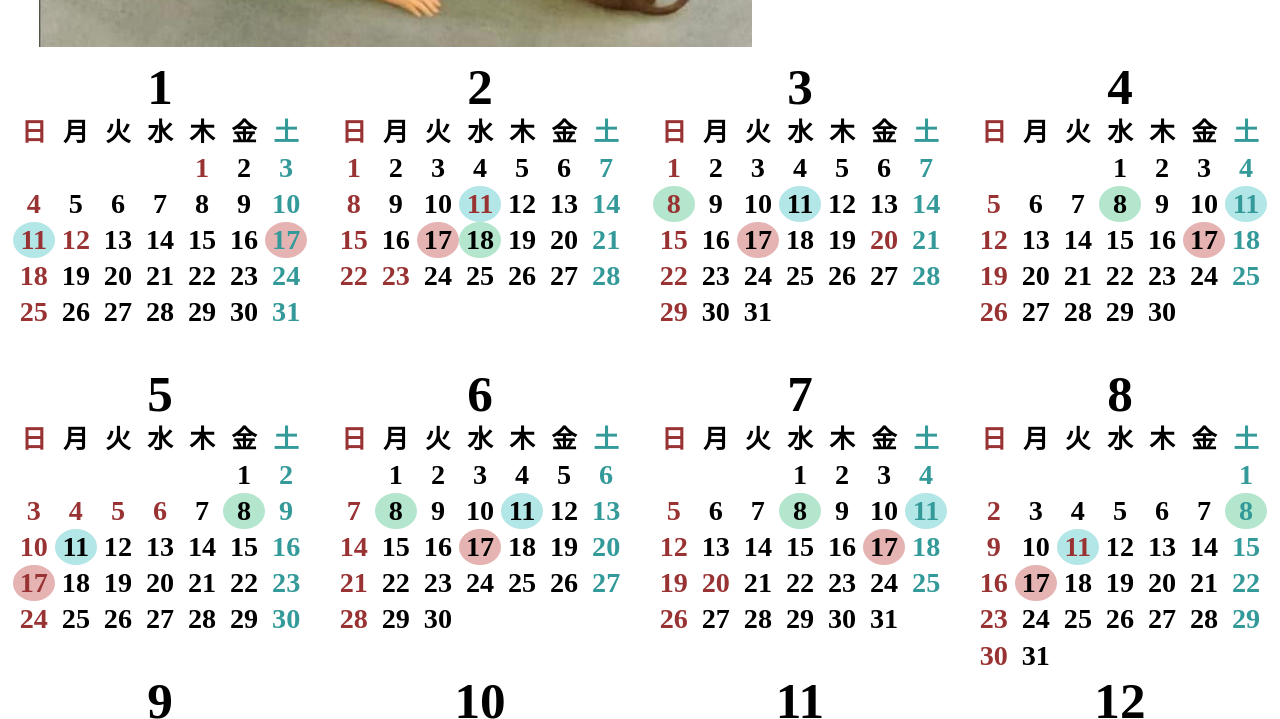
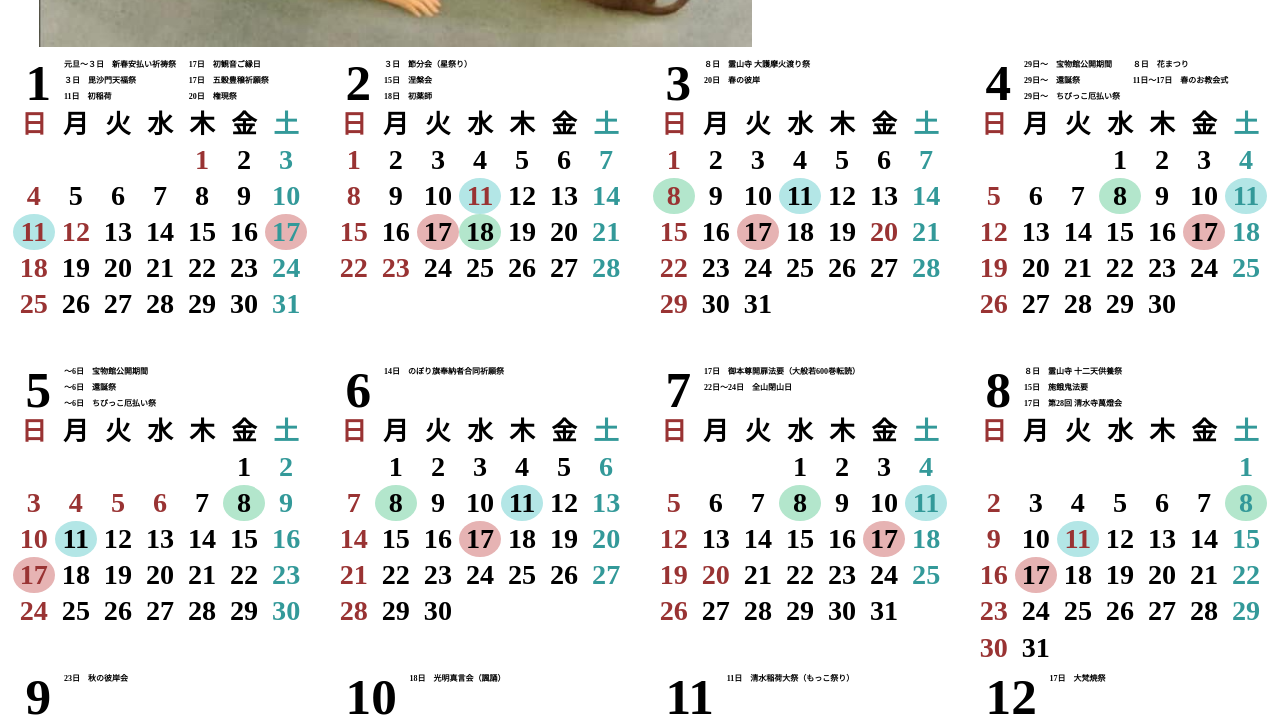
Before and after one commit to SHIMADA-Yukimasa/calendar, a plain HTML site: page index.html in a window 1280 px wide. Shown: the part 764-1483 px from the top of the page. Drawn offline with Linux system fonts and the light colour scheme; a web font is replaced by a local one.

Commit message:
予定を追加

```diff
--- a/calendar.js
+++ b/calendar.js
@@ -1,5 +1,36 @@
 const weekName = ['sun', 'mon', 'tue', 'wed', "thu", "fri", "sat"];
 const japaneseWeekName = '日月火水木金土'.split('');
+const yotei = [
+    [1, "元旦～３日　新春安払い祈祷祭"],
+    [1, "３日　毘沙門天福祭"],
+    [1, "11日　初稲荷"],
+    [1, "17日　初観音ご縁日"],
+    [1, "17日　五穀豊穣祈願祭"],
+    [1, "20日　権現祭"],
+    [2, "３日　節分会（星祭り）"],
+    [2, "15日　涅槃会"],
+    [2, "18日　初薬師"],
+    [3, "８日　霊山寺 大護摩火渡り祭"],
+    [3, "20日　春の彼岸"],
+    [4, "29日～　宝物館公開期間"],
+    [4, "29日～　還誕祭"],
+    [4, "29日～　ちびっこ厄払い祭"],
+    [4, "８日　花まつり"],
+    [4, "11日～17日　春のお教会式"],
+    [5, "～6日　宝物館公開期間"],
+    [5, "～6日　還誕祭"],
+    [5, "～6日　ちびっこ厄払い祭"],
+    [6, "14日　のぼり旗奉納者合同祈願祭"],
+    [7, "17日　御本尊開扉法要（大般若600巻転読）"],
+    [7, "22日～24日　全山閉山日"],
+    [8, "８日　霊山寺 十二天供養祭"],
+    [8, "15日　施餓鬼法要"],
+    [8, "17日　第28回 清水寺萬燈会"],
+    [9, "23日　秋の彼岸会"],
+    [10, "18日　光明真言会（諷誦）"],
+    [11, "11日　清水稲荷大祭（もっこ祭り）"],
+    [12, "17日　大梵焼祭"]
+];
 
 export function createCalendar (year, month)  {
     // 全体のdiv要素
@@ -8,8 +39,22 @@ export function createCalendar (year, month)  {
 
     // 月名のヘッダー部分
     const monthName = document.createElement("div");
-    monthName.classList.add("month-name");
-    monthName.innerText = month;
+    const getumei = document.createElement("div");
+    const yoteiContainar = document.createElement("div");
+    monthName.classList.add('month-name-containar');
+    yoteiContainar.classList.add('yotei-containar');
+    getumei.classList.add("month-name");
+    getumei.innerText = month;
+    yotei.forEach(v => {
+         if (v[0] === month) {
+             const div = document.createElement('div');
+             div.classList.add('yotei');
+             div.innerText = v[1];
+             yoteiContainar.appendChild(div);
+         }
+    });
+    monthName.appendChild(getumei);
+    monthName.appendChild(yoteiContainar);
     result.appendChild(monthName);
 
     // 曜日部分
--- a/index.html
+++ b/index.html
@@ -77,6 +77,7 @@
         <div class="data" id="m11"></div>
         <div class="data" id="m12"></div>
     </div>
+    <div class="footer">～ご縁日はみんなでお参りしましょう～</div>
 </body>
 <script type="module" src="calendar.js"></script>
 <script type="module" src="main.js"></script>
--- a/print.css
+++ b/print.css
@@ -1,4 +1,4 @@
 @page {
-    margin: 0mm 0mm;
+    margin: 10mm;
     size: A2 portrait;
 }
--- a/style.css
+++ b/style.css
@@ -90,6 +90,10 @@ input {
     font-size: 2vw;
 }
 
+.footer {
+    text-align: center;
+    font-size: 5vw;
+}
 /* レイアウト関係 */
 
 .title {
@@ -147,11 +151,29 @@ input {
     display: grid;
 }
 
+
+.month-name-containar {
+    font-weight: bold;
+    height: 4vw;
+    display: flex;
+    align-items: center;
+}
+
 .month-name {
     font-size: 4vw;
     font-weight: bolder;
-    text-align: center;
+    padding: 1vw;
 }
+
+.yotei-containar {
+    height: 100%;
+    font-size: 0.5em;
+    display: flex;
+    flex-direction: column;
+    flex-wrap: wrap;
+    gap: 0px 1vw;
+}
+
 .weekname {
     font-size: 2vw;
     font-weight: bolder;
```
